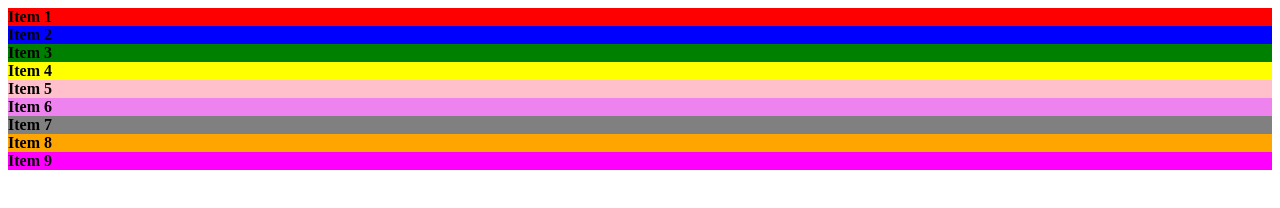
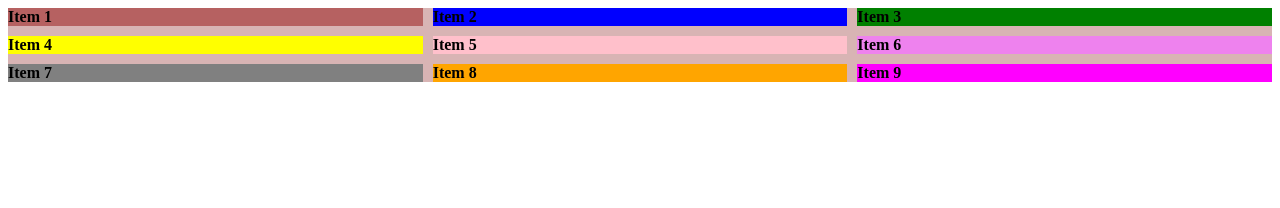
Before and after one commit to SR2090/CSS-Concepts, a plain HTML site: page 4_CSS_Grids/index.html in a window 1280 px wide. Drawn offline with Linux system fonts and the light colour scheme.

Commit message:
created and placed inside container repeat()

```diff
--- a/4_CSS_Grids/style.css
+++ b/4_CSS_Grids/style.css
@@ -3,12 +3,18 @@ body{
 }
 
 .container {
-    background-color: rgb(211,211,211);
+    background: rgb(216, 180, 180);
     font-weight: bold;
+    display: grid;
+    /* for autoplacement */
+    grid-template-columns: repeat(3, 1fr);
+    grid-template-rows: repeat(3, 1fr);
+    grid-gap: 10px;
 }
 
 #item1{
-    background-color: red;
+    background-color: rgb(182, 97, 97);
+
 }
 #item2{
     background-color: blue;
```
